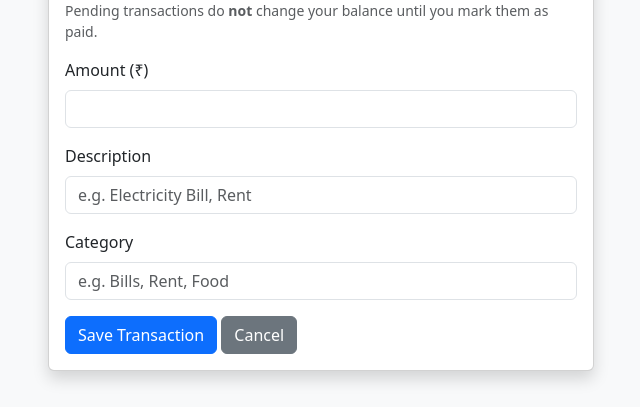
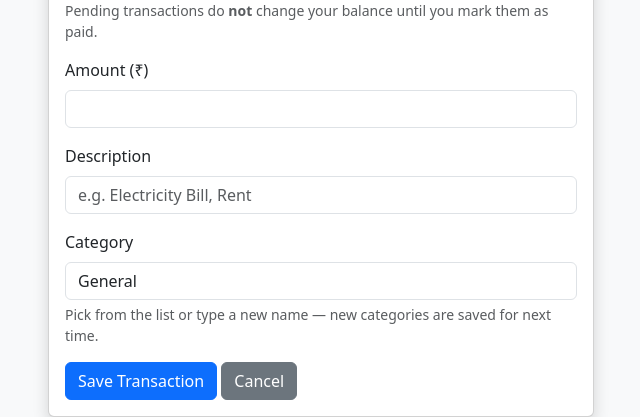
Before and after one commit to codersmatrix/accounts-manager, a Flask app: page /add_transaction in a window 1280 px wide. Shown: the part 393-810 px from the top of the page, without its empty margins (319-959 px from the left). Before the commit the page ends 780 px from the top, so only its background shows below. Run offline with Flask 3, Linux system fonts and the light colour scheme; the visitor is signed in with stand-in values (Sample User, id 1); data comes from the database, SQL or seed files in the repository; data that the repository does not hold is empty; parts of the project's set-up code (start-up, migrations or seed data) failed here and were passed over.

Commit message:
Add transaction category combobox (datalist + type new)

```diff
--- a/templates/add_transaction.html
+++ b/templates/add_transaction.html
@@ -38,15 +38,31 @@
                     </div>
                     <div class="mb-3">
                         <label class="form-label">Amount (₹)</label>
-                        <input type="number" step="0.01" name="amount" class="form-control" required>
+                        <input type="number" step="0.01" name="amount" class="form-control" required min="0.01">
                     </div>
                     <div class="mb-3">
                         <label class="form-label">Description</label>
-                        <input type="text" name="description" class="form-control" placeholder="e.g. Electricity Bill, Rent" required>
+                        <input type="text" name="description" class="form-control" placeholder="e.g. Electricity Bill, Rent" required maxlength="200">
                     </div>
                     <div class="mb-3">
                         <label class="form-label">Category</label>
-                        <input type="text" name="category" class="form-control" placeholder="e.g. Bills, Rent, Food">
+                        <input type="text"
+                               name="category"
+                               id="categoryInput"
+                               class="form-control"
+                               list="categoryList"
+                               placeholder="Select or type a new category"
+                               value="General"
+                               maxlength="50"
+                               autocomplete="off">
+                        <datalist id="categoryList">
+                            {% for cat in categories %}
+                            <option value="{{ cat }}"></option>
+                            {% endfor %}
+                        </datalist>
+                        <div class="form-text">
+                            Pick from the list or type a new name — new categories are saved for next time.
+                        </div>
                     </div>
                     <button type="submit" class="btn btn-primary">Save Transaction</button>
                     <a href="{{ url_for('transactions.transactions') }}" class="btn btn-secondary">Cancel</a>
```
